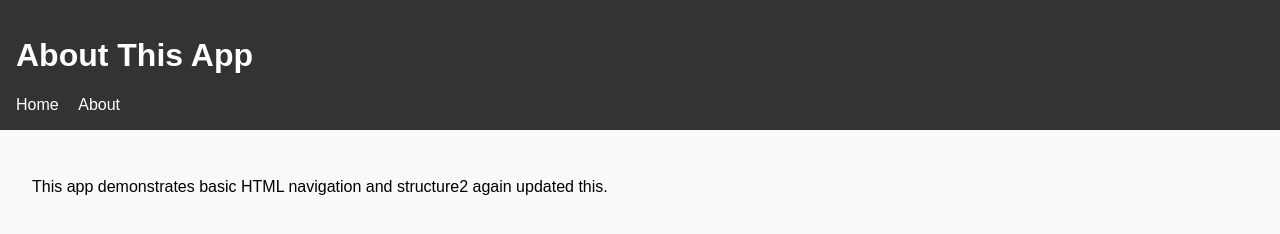
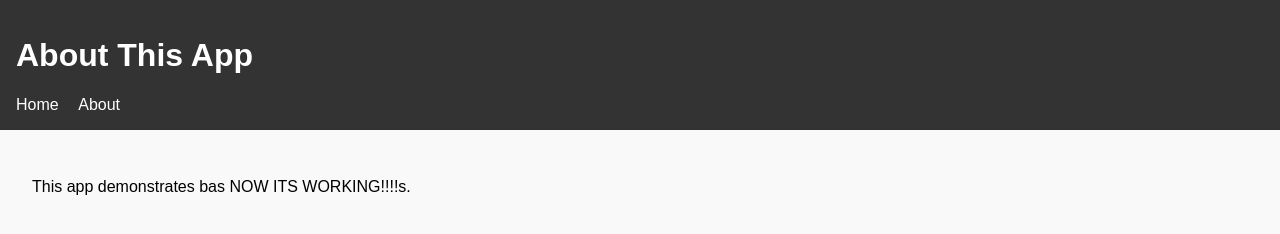
Before and after one commit to Varun9650/sample, a plain HTML site: page about.html in a window 1280 px wide. Drawn offline with Linux system fonts and the light colour scheme.

Commit message:
workingnow

```diff
--- a/about.html
+++ b/about.html
@@ -15,7 +15,7 @@
   </header>
 
   <main>
-    <p>This app demonstrates basic HTML navigation and structure2 again updated this.</p>
+    <p>This app demonstrates bas NOW ITS WORKING!!!!s.</p>
   </main>
 </body>
 </html>
```
Also changed, not shown: 1 other file.
